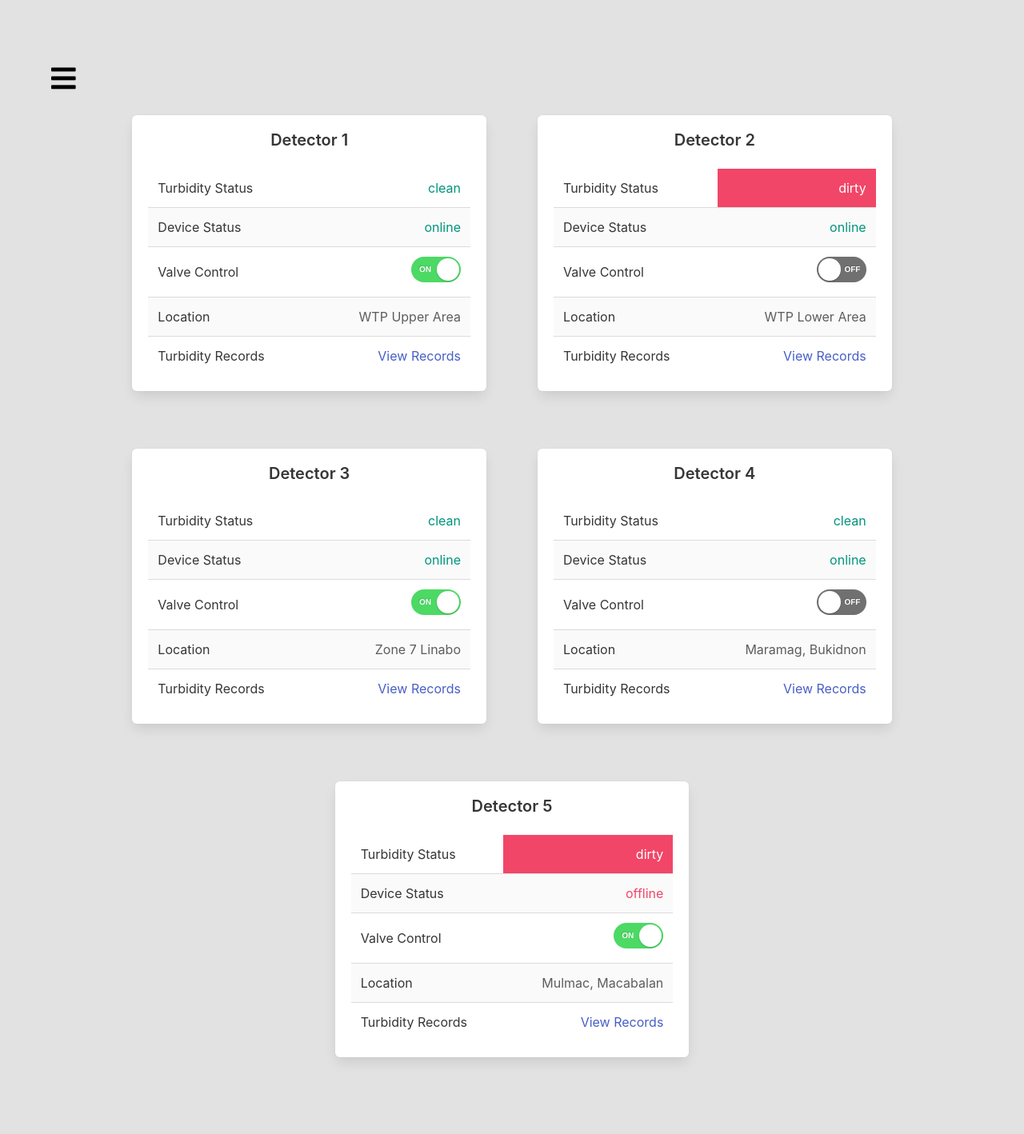
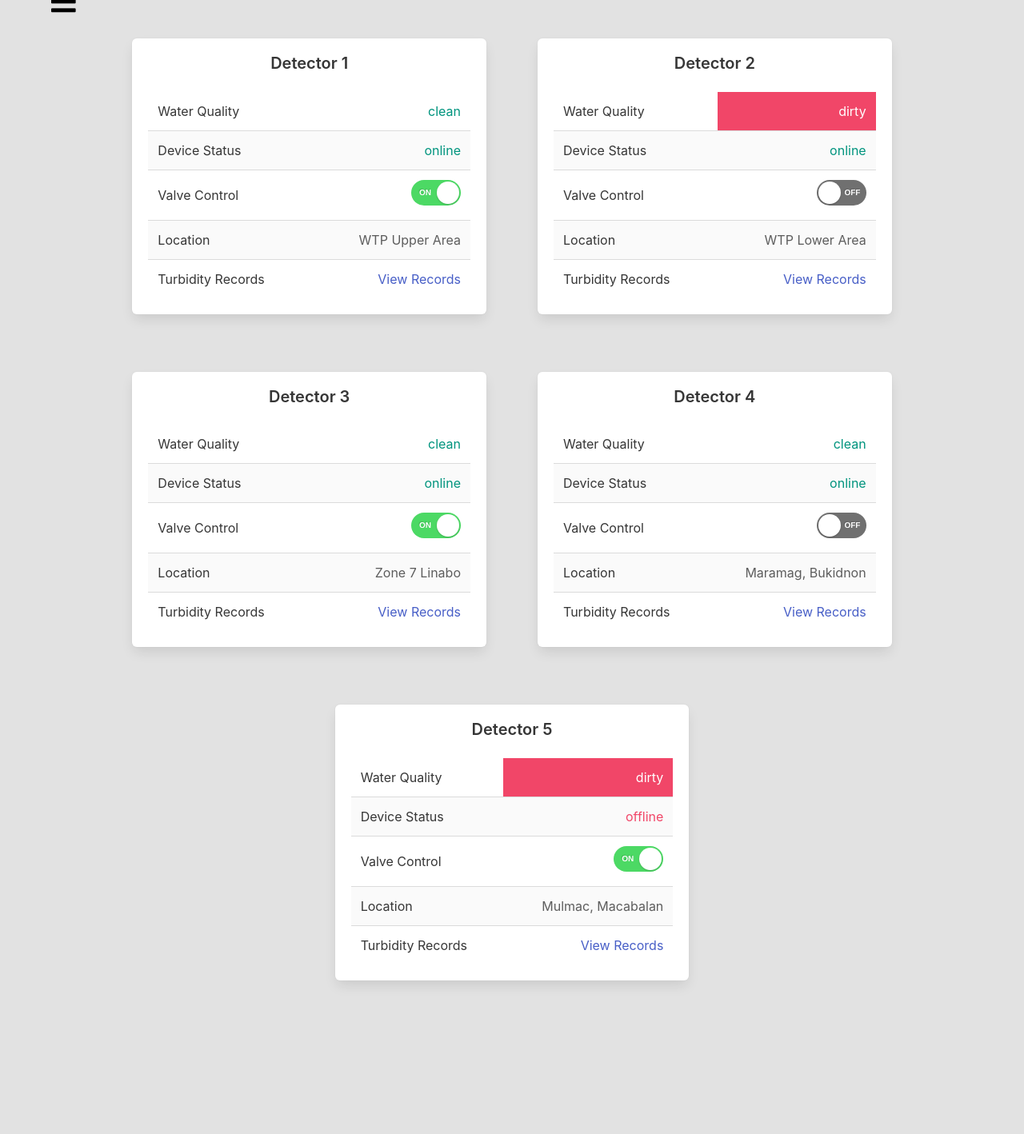
Before and after one commit to jsuci/turbiditech, a Django app: page / in a window 1280 px wide. Shown: the whole page at 80% size. After the commit the page ends 1231 px from the top, so only its background shows below. Run offline with Django 4.2, Linux system fonts and the light colour scheme.

Commit message:
fix template styling

```diff
--- a/templates/add-component.html
+++ b/templates/add-component.html
@@ -6,8 +6,8 @@
 
 {% block content %}
 
-<section class="section mt-6 ">
-  <div class="container mt-6">
+<section class="section">
+  <div class="container">
 
       {% include "includes/sidebar.html" %}
 
@@ -65,7 +65,7 @@
 
 
                         <div class="field">
-                            <label class="label">Manage By</label>
+                            <label class="label">Installed By</label>
                             <div class="control">
                               <input class="input" type="text">
                             </div>
--- a/templates/add-device.html
+++ b/templates/add-device.html
@@ -6,8 +6,8 @@
 
 {% block content %}
 
-<section class="section mt-6 ">
-  <div class="container mt-6">
+<section class="section">
+  <div class="container">
 
       {% include "includes/sidebar.html" %}
 
--- a/templates/dashboard.html
+++ b/templates/dashboard.html
@@ -6,8 +6,8 @@
 
 {% block content %}
 
-<section class="section mt-6 ">
-    <div class="container mt-6">
+<section class="section">
+    <div class="container">
 
         {% include "includes/sidebar.html" %}
 
--- a/templates/edit-component.html
+++ b/templates/edit-component.html
@@ -8,8 +8,8 @@
 
 
 
-<section class="section mt-6 ">
-  <div class="container mt-6">
+<section class="section">
+  <div class="container">
 
       {% include "includes/sidebar.html" %}
 
@@ -67,7 +67,7 @@
 
 
                         <div class="field">
-                            <label class="label">Manage By</label>
+                            <label class="label">Installed By</label>
                             <div class="control">
                               <input class="input" type="text" value="Jamil Magsuci">
                             </div>
--- a/templates/edit-device.html
+++ b/templates/edit-device.html
@@ -8,8 +8,8 @@
 
 
 
-<section class="section mt-6 ">
-  <div class="container mt-6">
+<section class="section">
+  <div class="container">
 
       {% include "includes/sidebar.html" %}
 
--- a/templates/includes/box.html
+++ b/templates/includes/box.html
@@ -5,7 +5,7 @@
                 <table class="table is-striped is-fullwidth is-hoverable">
                     <tbody>
                         <tr>
-                            <td>Turbidity Status</td>
+                            <td>Water Quality</td>
                             {% if box_content.turbidity == "dirty" %}
                             <td class="has-text-right has-background-danger">
                                     <span class="has-text-white">{{ box_content.turbidity }}</span>
--- a/templates/list-devices.html
+++ b/templates/list-devices.html
@@ -6,8 +6,8 @@
 
 {% block content %}
 
-<section class="section mt-6 ">
-    <div class="container mt-6">
+<section class="section">
+    <div class="container">
 
         {% include "includes/sidebar.html" %}
 
@@ -103,7 +103,7 @@
                                         <th>Name</th>
                                         <th>Device Linked</th>
                                         <th>Install Date</th>
-                                        <th>Manage By</th>
+                                        <th>Installed By</th>
                                         <th>Options</th>
                                     </tr>
                                 </thead>
--- a/templates/turbidity-records.html
+++ b/templates/turbidity-records.html
@@ -6,8 +6,8 @@
 
 {% block content %}
 
-<section class="section mt-6 ">
-    <div class="container mt-6">
+<section class="section">
+    <div class="container">
 
         {% include "includes/sidebar.html" %}
 
```
